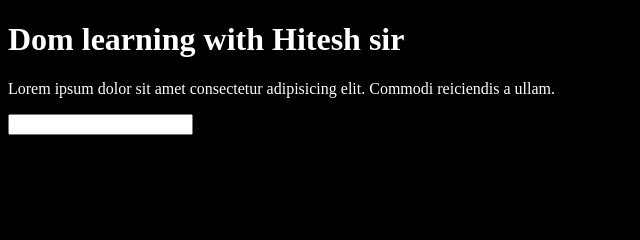
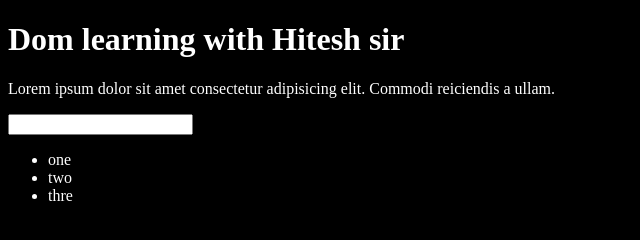
Before and after one commit to malik1295/hitesh-sir, a plain HTML site: page 06-DOM/one.html in a window 1280 px wide. Shown: the whole page, without its empty margins (0-640 px from the left). Drawn offline with Linux system fonts and the light colour scheme.

Commit message:
adding ul and li

```diff
--- a/06-DOM/one.html
+++ b/06-DOM/one.html
@@ -17,6 +17,11 @@
     </h1>
     <p>Lorem ipsum dolor sit amet consectetur adipisicing elit. Commodi reiciendis a ullam.</p>
     <input type="password">
+    <ul>
+        <li>one</li>
+        <li>two</li>
+        <li>thre</li>
+    </ul>
    </div>
 </body>
 </html>
```
